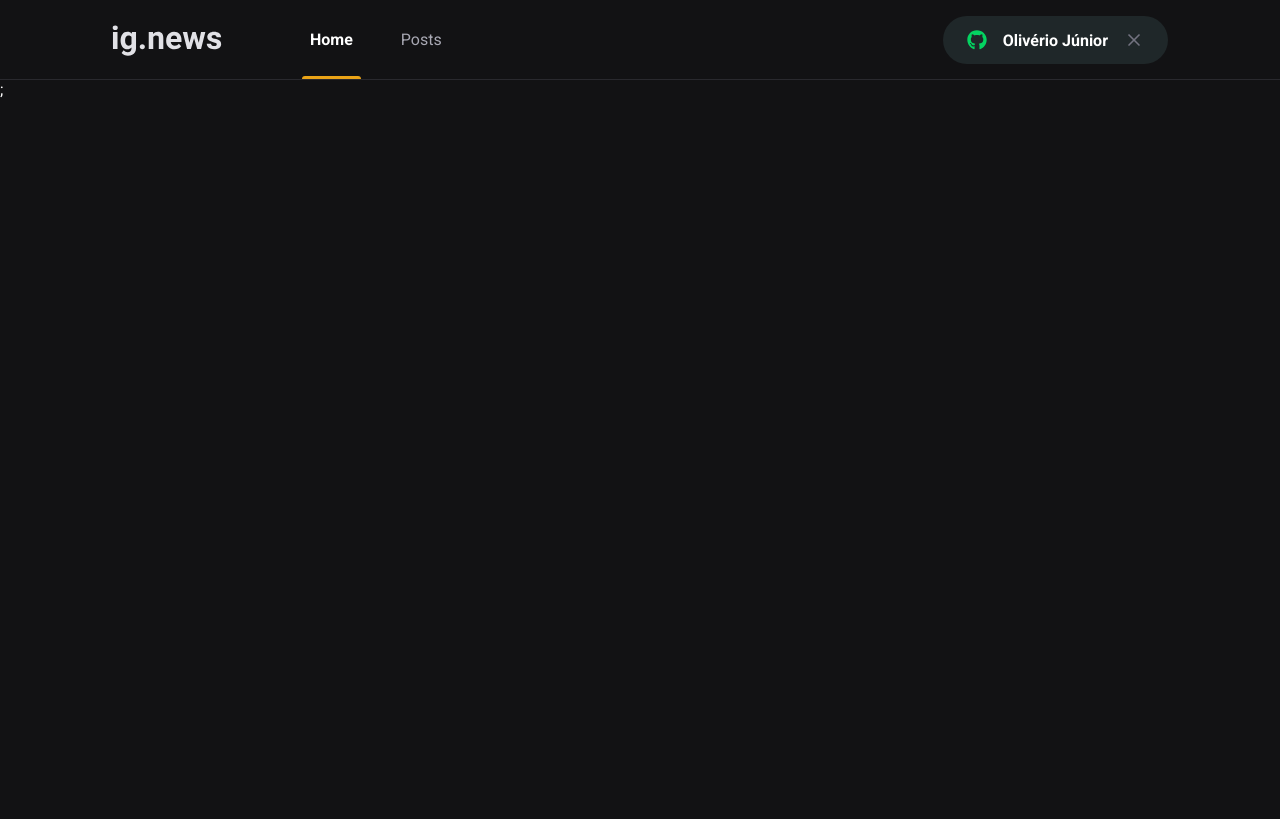
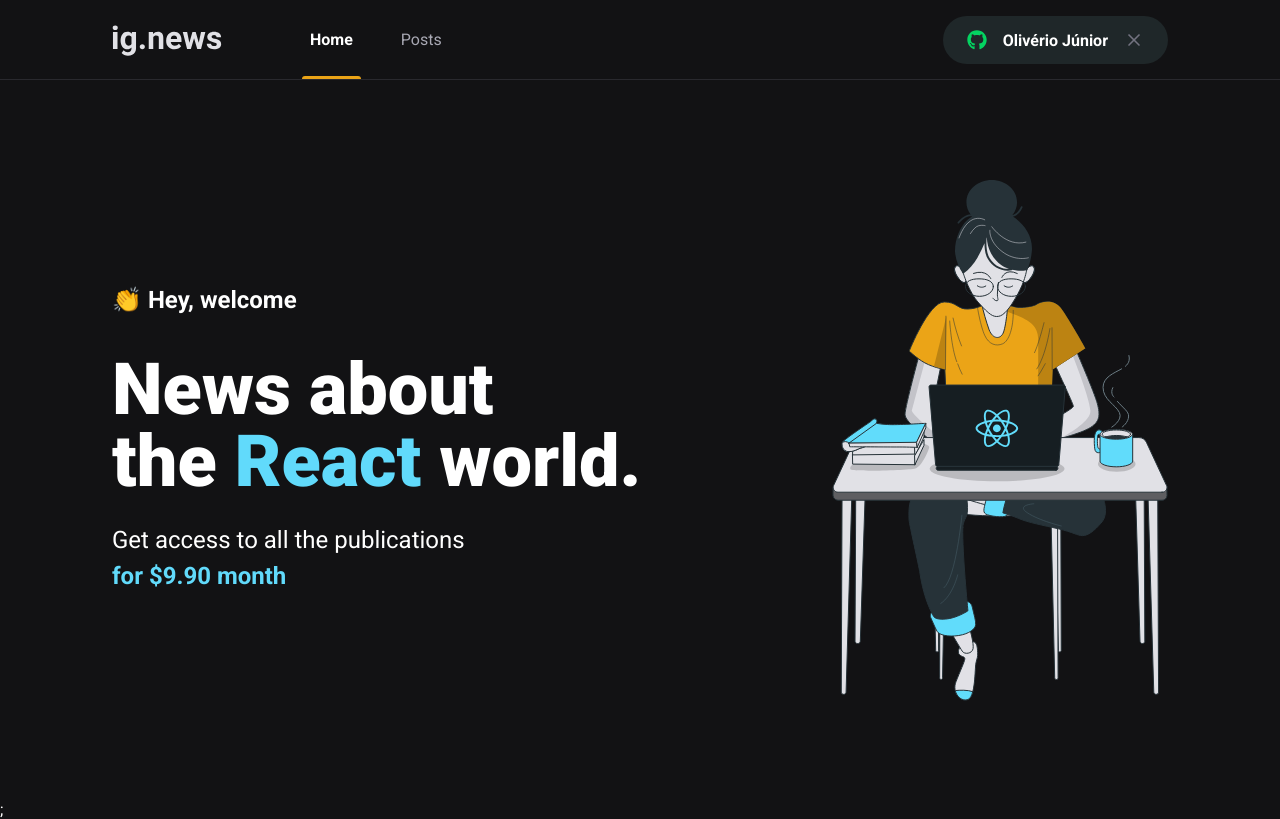
Before and after one commit to OliverioJunior/ignitenews, a Next.js app: page / in a window 1280 px wide. Built offline with nearby package versions, Linux system fonts and the light colour scheme.

Commit message:
Arrumar home

```diff
--- a/src/pages/index.tsx
+++ b/src/pages/index.tsx
@@ -10,7 +10,19 @@
         <meta name="description" content="Generated by create next app" />
         <link rel="icon" href="/favicon.png" />
       </Head>
-      <div className={styles.container}></div>
+      <main className={styles.container}>
+        <section className={styles.hero}>
+          <span>👏 Hey, welcome</span>
+          <h1>
+            News about <br /> the <span> React</span> world.
+          </h1>
+          <p>
+            Get access to all the publications <br />
+            <span>for $9.90 month</span>
+          </p>
+        </section>
+        <img src="/images/avatar.svg" alt="Girl coding" />
+      </main>
     </>
   );
 }
--- a/styles/Home.module.scss
+++ b/styles/Home.module.scss
@@ -1,129 +1,41 @@
 .container {
+  max-width: 1120px;
+  margin: 0 auto;
   padding: 0 2rem;
+  height: calc(100vh - 5rem);
+
+  display: flex;
+  align-items: center;
+  justify-content: space-between;
 }
 
-.main {
-  min-height: 100vh;
-  padding: 4rem 0;
-  flex: 1;
-  display: flex;
-  flex-direction: column;
-  justify-content: center;
-  align-items: center;
-}
+.hero {
+  max-width: 600px;
 
-.footer {
-  display: flex;
-  flex: 1;
-  padding: 2rem 0;
-  border-top: 1px solid #eaeaea;
-  justify-content: center;
-  align-items: center;
-}
+  > span {
+    font-size: 1.5rem;
+    font-weight: bold;
+  }
 
-.footer a {
-  display: flex;
-  justify-content: center;
-  align-items: center;
-  flex-grow: 1;
-}
+  h1 {
+    font-size: 4.5rem;
+    line-height: 4.5rem;
+    font-weight: 900;
+    margin-top: 2.5rem;
 
-.title a {
-  color: #0070f3;
-  text-decoration: none;
-}
+    span {
+      color: var(--cyan-500);
+    }
+  }
 
-.title a:hover,
-.title a:focus,
-.title a:active {
-  text-decoration: underline;
-}
+  p {
+    font-size: 1.5rem;
+    line-height: 2.25rem;
+    margin-top: 1.5rem;
 
-.title {
-  margin: 0;
-  line-height: 1.15;
-  font-size: 4rem;
-}
-
-.title,
-.description {
-  text-align: center;
-}
-
-.description {
-  margin: 4rem 0;
-  line-height: 1.5;
-  font-size: 1.5rem;
-}
-
-.code {
-  background: #fafafa;
-  border-radius: 5px;
-  padding: 0.75rem;
-  font-size: 1.1rem;
-  font-family: Menlo, Monaco, Lucida Console, Liberation Mono, DejaVu Sans Mono,
-    Bitstream Vera Sans Mono, Courier New, monospace;
-}
-
-.grid {
-  display: flex;
-  align-items: center;
-  justify-content: center;
-  flex-wrap: wrap;
-  max-width: 800px;
-}
-
-.card {
-  margin: 1rem;
-  padding: 1.5rem;
-  text-align: left;
-  color: inherit;
-  text-decoration: none;
-  border: 1px solid #eaeaea;
-  border-radius: 10px;
-  transition: color 0.15s ease, border-color 0.15s ease;
-  max-width: 300px;
-}
-
-.card:hover,
-.card:focus,
-.card:active {
-  color: #0070f3;
-  border-color: #0070f3;
-}
-
-.card h2 {
-  margin: 0 0 1rem 0;
-  font-size: 1.5rem;
-}
-
-.card p {
-  margin: 0;
-  font-size: 1.25rem;
-  line-height: 1.5;
-}
-
-.logo {
-  height: 1em;
-  margin-left: 0.5rem;
-}
-
-@media (max-width: 600px) {
-  .grid {
-    width: 100%;
-    flex-direction: column;
+    span {
+      color: var(--cyan-500);
+      font-weight: bold;
+    }
   }
 }
-
-@media (prefers-color-scheme: dark) {
-  .card,
-  .footer {
-    border-color: #222;
-  }
-  .code {
-    background: #111;
-  }
-  .logo img {
-    filter: invert(1);
-  }
-}
```
